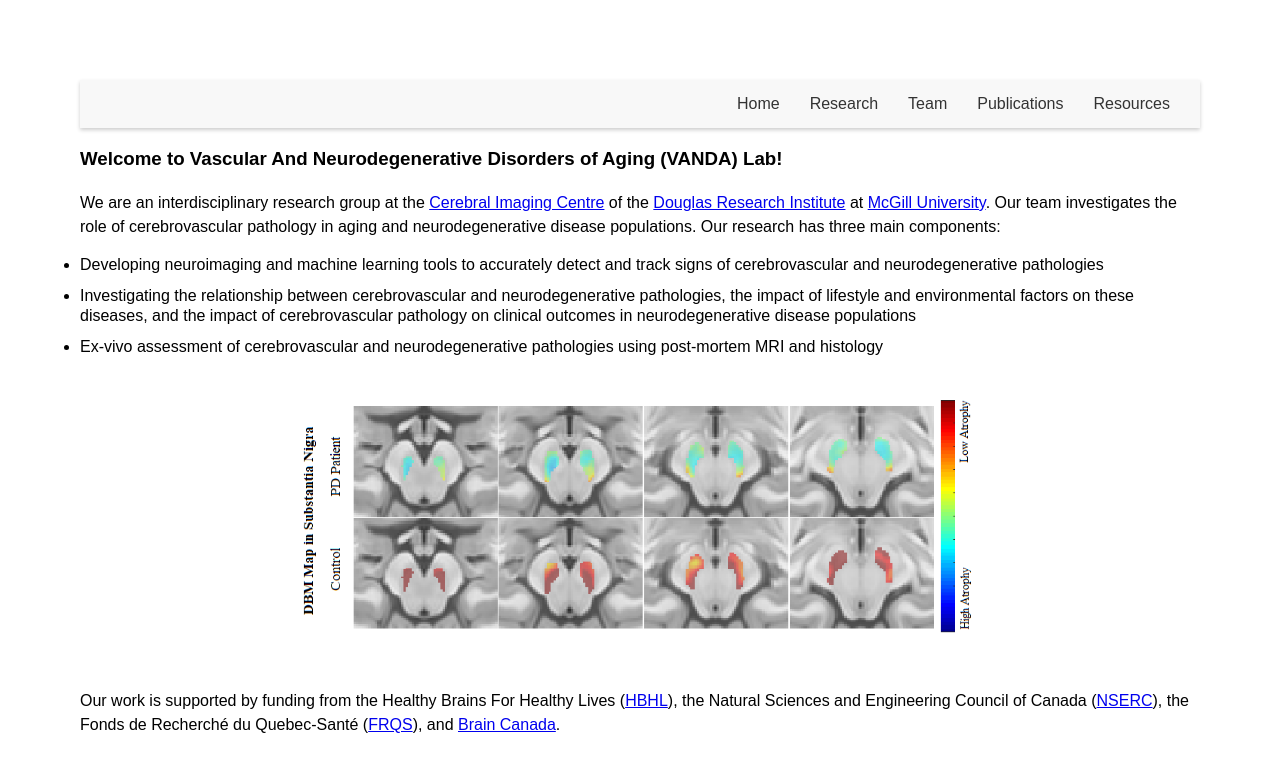
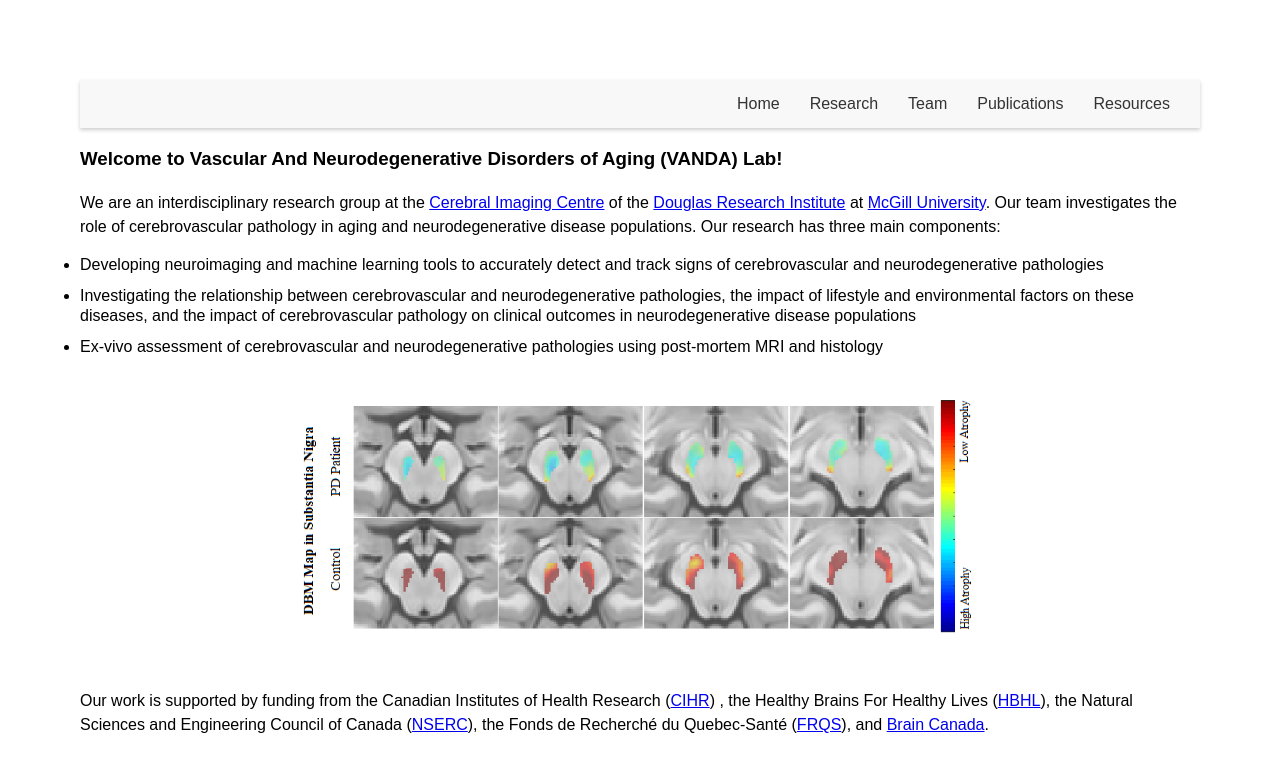
Before and after one commit to VANDAlab/VANDAlab.github.io, a Jekyll site: the page index.html, which Jekyll copies as it is, in a window 1280 px wide. Shown: the top 772 px of the page. Built offline with Jekyll 4.4.1, drawn with Linux system fonts in a browser that asks for light colours.

Commit message:
Update index.html

```diff
--- a/index.html
+++ b/index.html
@@ -42,7 +42,7 @@ Our team investigates the role of cerebrovascular pathology in aging and neurode
     <img src="/assets/img2.png" alt="Image 6">
 </div>
 
-  <p> Our work is supported by funding from the Healthy Brains For Healthy Lives (<a href="https://www.mcgill.ca/hbhl/" target="_blank">HBHL</a>),
+  <p> Our work is supported by funding from the Canadian Institutes of Health Research (<a href="https://cihr-irsc.gc.ca/e/193.html" target="_blank">CIHR</a>) , the Healthy Brains For Healthy Lives (<a href="https://www.mcgill.ca/hbhl/" target="_blank">HBHL</a>),
     the Natural Sciences and Engineering Council of Canada (<a href="https://www.nserc-crsng.gc.ca/index_eng.asp" target="_blank">NSERC</a>),
     the Fonds de Recherché du Quebec-Santé (<a href="https://frq.gouv.qc.ca/en/health/" target="_blank">FRQS</a>),
     and <a href="https://braincanada.ca/research/programs/future-leaders-in-canadian-brain-research-program/" target="_blank">Brain Canada</a>. </p>
```
